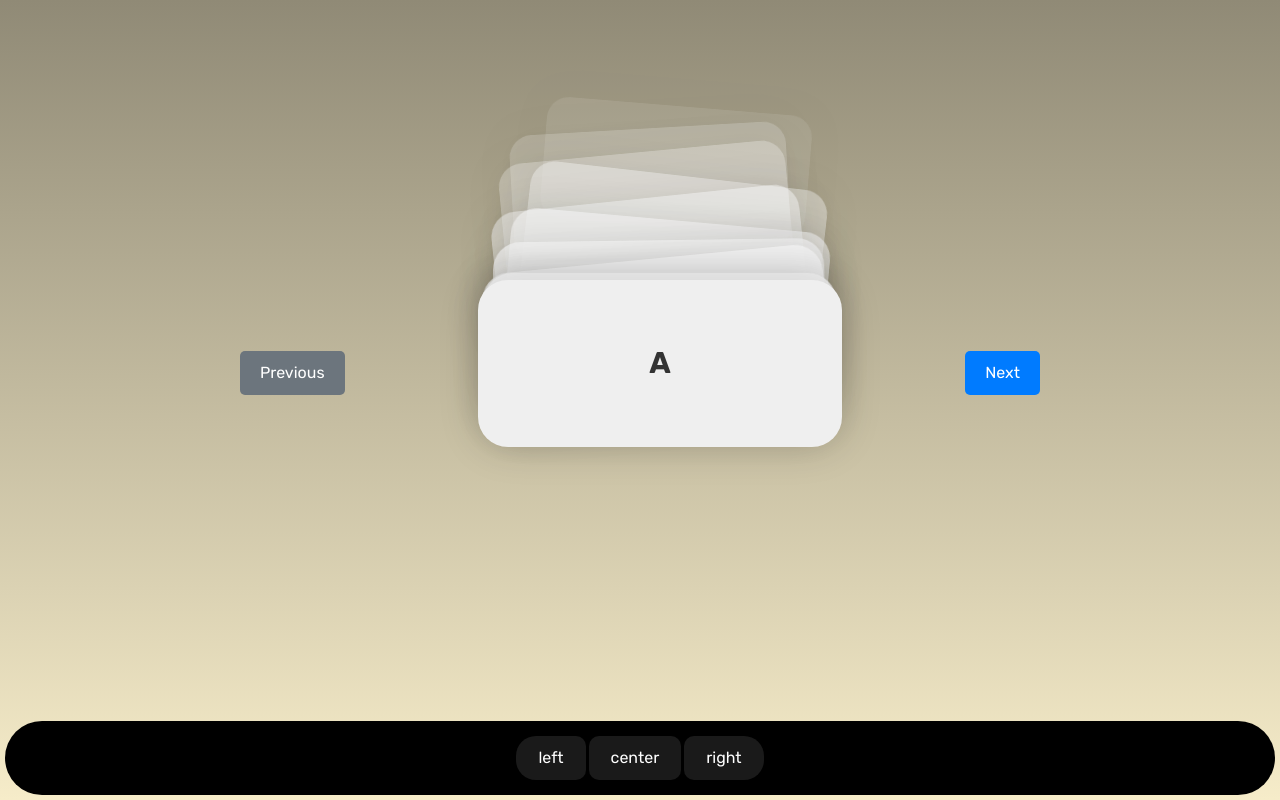
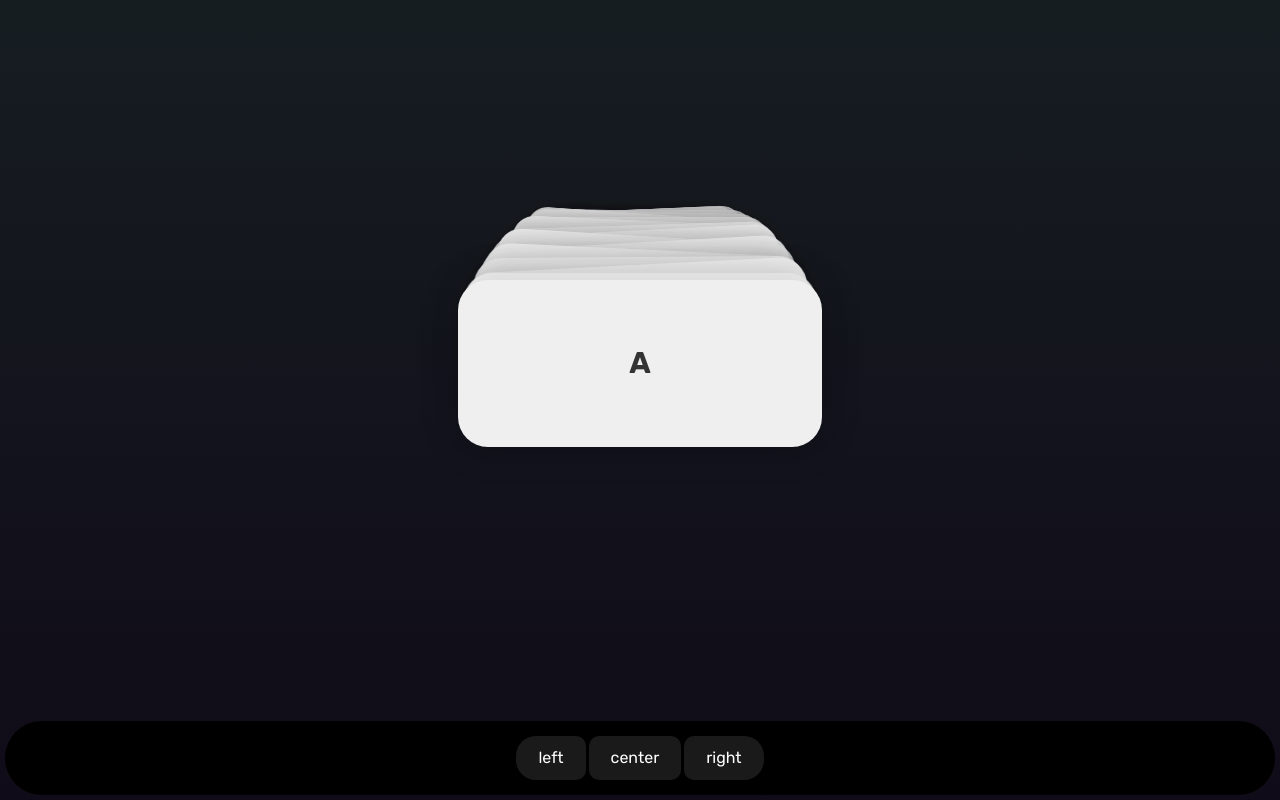
Before and after one commit to Somfic/memo, a SvelteKit app: page / in a window 1280 px wide. Built offline with nearby package versions, Linux system fonts and the light colour scheme.

Commit message:
💄 update styles and improve keyboard navigation in components
semver: patch

```diff
--- a/src/components/Bar.svelte
+++ b/src/components/Bar.svelte
@@ -11,6 +11,7 @@
         background-color: black;
         padding: 15px;
         border-radius: 40px;
+        z-index: 100;
     }
 
     .bar,
--- a/src/components/Card.svelte
+++ b/src/components/Card.svelte
@@ -6,7 +6,7 @@
     export let isInBackground: boolean;
 </script>
 
-<div class="card">
+<div class="card" class:is-in-background={isInBackground}>
     <div class="card-content" class:is-in-background={isInBackground}>
         {#if streak}
             <div class="streak">
--- a/src/components/Cards.svelte
+++ b/src/components/Cards.svelte
@@ -22,10 +22,10 @@
             distance,
             depth: 10 - Math.abs(distance),
             scale: Math.max(0, 1 - Math.abs(distance) * 0.03),
-            rotation: Math.abs(distance) <= 1 ? 0 : (Math.random() - 0.5) * 15,
+            rotation: Math.abs(distance) <= 1 ? 0 : (Math.random() - 0.5) * 8,
             translateY:
-                distance >= 0 ? distance ** 1.5 * -10 : 200 - distance * 50,
-            opacity: distance >= 0 ? 1 - distance * 0.1 : 1 + distance * 0.3,
+                distance >= 0 ? distance ** 1.1 * -10 : 350 - distance * 30,
+            opacity: distance >= 0 ? 1 - distance * 0.01 : 1 + distance * 0.45,
         };
     });
 </script>
--- a/src/components/Content.svelte
+++ b/src/components/Content.svelte
@@ -1,13 +1,32 @@
 <script lang="ts">
+    import { onMount } from "svelte";
     import Cards from "./Cards.svelte";
 
     let previous: () => void;
     let advance: () => void;
+
+    onMount(() => {
+        document.onkeydown = (e: KeyboardEvent) => {
+            if (
+                e.key === "ArrowRight" ||
+                e.key === "ArrowDown" ||
+                e.key === " " ||
+                e.key === "Enter"
+            ) {
+                advance();
+            } else if (
+                e.key === "ArrowLeft" ||
+                e.key === "ArrowUp" ||
+                e.key === "Backspace"
+            ) {
+                previous();
+            }
+        };
+    });
 </script>
 
 <div class="content-wrapper">
     <div class="content">
-        <button on:click={previous} class="previous-button">Previous</button>
         <Cards
             words={[
                 "A",
@@ -40,7 +59,6 @@
             bind:previous
             bind:advance
         />
-        <button on:click={advance} class="advance-button">Next</button>
     </div>
 </div>
 
@@ -61,37 +79,4 @@
         width: 100%;
         height: 100%;
     }
-
-    .advance-button {
-        margin-top: 20px;
-        padding: 10px 20px;
-        font-size: 16px;
-        cursor: pointer;
-        background-color: #007bff;
-        color: white;
-        border: none;
-        border-radius: 5px;
-        transition: background-color 0.3s ease;
-    }
-
-    .advance-button:hover {
-        background-color: #0056b3;
-    }
-
-    .previous-button {
-        margin-top: 20px;
-        margin-right: 10px;
-        padding: 10px 20px;
-        font-size: 16px;
-        cursor: pointer;
-        background-color: #6c757d;
-        color: white;
-        border: none;
-        border-radius: 5px;
-        transition: background-color 0.3s ease;
-    }
-
-    .previous-button:hover {
-        background-color: #5a6268;
-    }
 </style>
--- a/src/styles/global.scss
+++ b/src/styles/global.scss
@@ -26,6 +26,7 @@ body {
     flex-direction: column;
 
     background: linear-gradient(to top, #F6ECC9, #908A76);
+    background: linear-gradient(to top, #100B18, #161D21);
 
     padding: 5px;
 }
```
